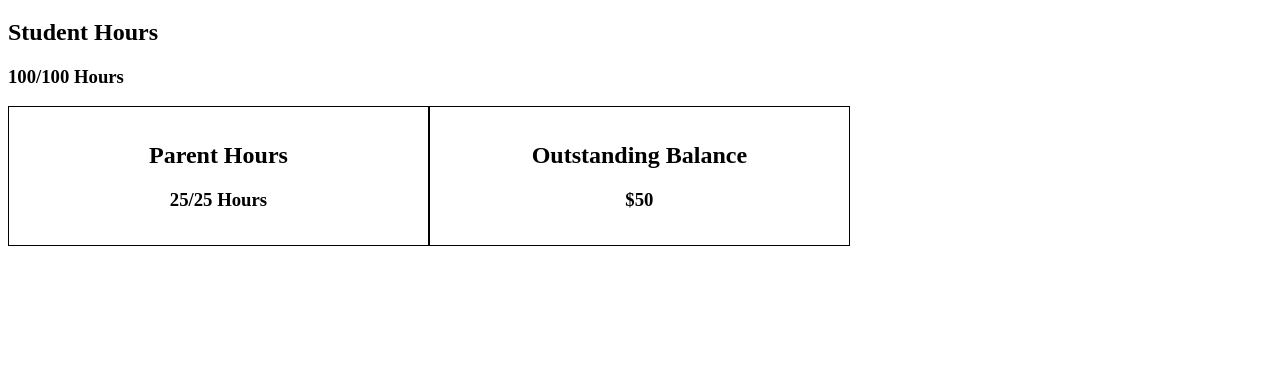
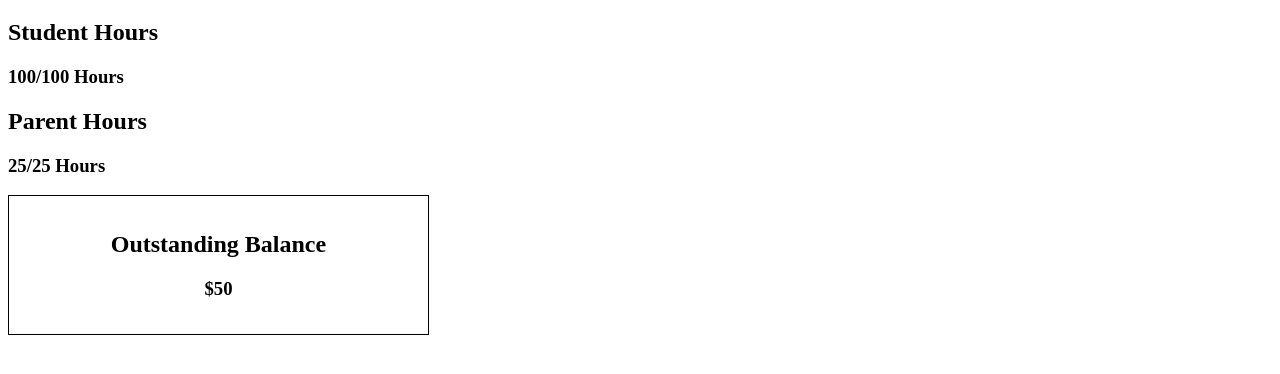
Before and after one commit to ChromeCorps/Senior-Capstone-Project, a plain HTML site: page Index/index.html in a window 1280 px wide. Shown: the part 142-516 px from the top of the page. Drawn offline with Linux system fonts and the light colour scheme; some packages are replaced by stand-ins of ours.

Commit message:
Update index.html
Typo

```diff
--- a/Index/index.html
+++ b/Index/index.html
@@ -31,7 +31,7 @@
             <h3>100/100 Hours</h3>
         </div>
 
-        <div class="parent-houres">
+        <div class="parent-hours">
             <h2>Parent Hours</h2>
             <h3>25/25 Hours</h3>
         </div>
```
